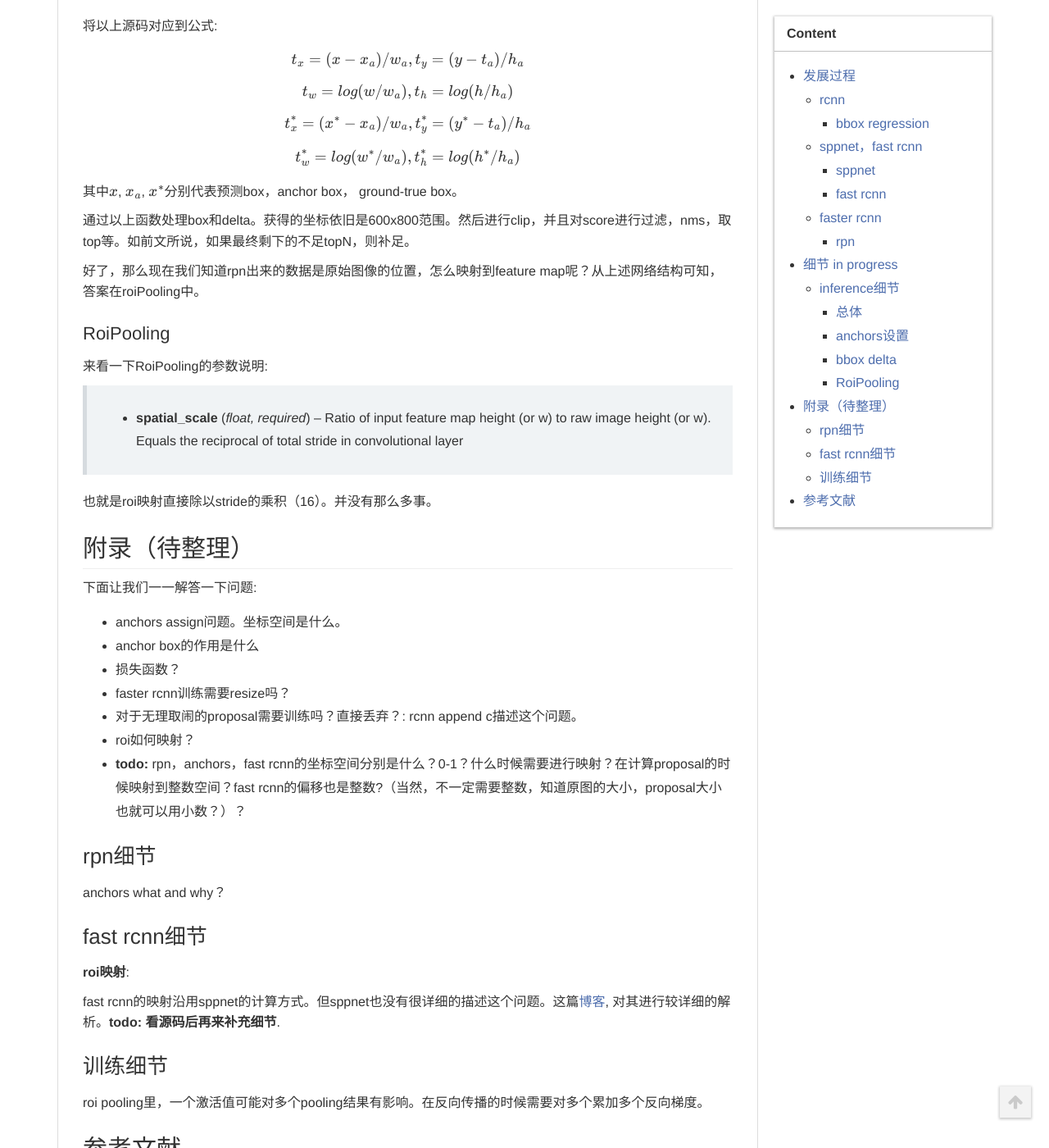
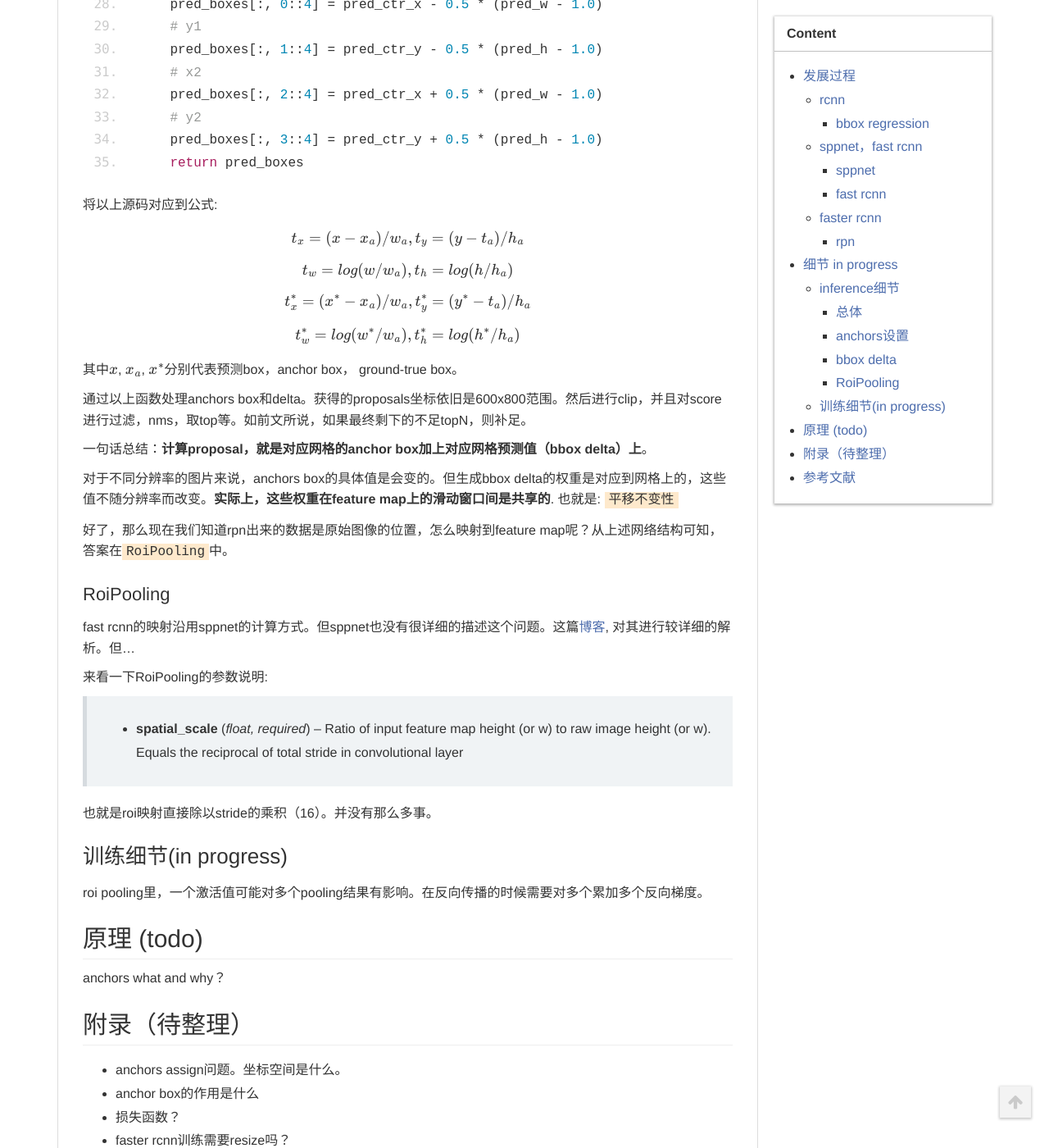
Before and after one commit to vsooda/vsooda.github.io, a Jekyll site: the page built from _posts/2018-02-22-faster-rcnn.markdown, in a window 1280 px wide and 1400 px high, scrolled down 11904 px. Shown: the whole window at 82% size. Built offline with Jekyll 4.4.1, drawn with Linux system fonts in a browser that asks for light colours; formulas are drawn with MathJax 3; some of the changed text lies outside the part shown.

Commit message:
faster rcnn

````diff
--- a/_posts/2018-02-22-faster-rcnn.markdown
+++ b/_posts/2018-02-22-faster-rcnn.markdown
@@ -126,7 +126,7 @@
 
 ![](http://vsooda.github.io/assets/faster_rcnn/dog_result.jpg)
 
-这张经典图片是600x800。后文均以**600x800**的测试图片为例。600x800的输入经过base卷积层之后，16x下采样，获得37x50的feature map。从这里可以看出faster rcnn在预测时，并没有进行resize。
+这张经典图片是600x800。后文均以**600x800**的测试图片为例。600x800的输入经过base卷积层之后，16x下采样，获得37x50的feature map。从这里可以看出faster rcnn在预测时，并没有进行resize。下一节我们再说明为什么可以用不固定大小的输入。
 
 #### 总体
 
@@ -225,7 +225,9 @@
 
 <img src="http://vsooda.github.io/assets/faster_rcnn/fast_rcnn.png" style="width:500px">
 
-现在剩下的所有细节都在`proposal`层了。怎么对rpn的输出进行处理，然后拿回来roi来到fast rcnn网络里面进行RoiPooling等后续操作呢？具体来说就是:
+现在我们可以知道为什么输入图像不需要resize。因为rpn都是卷积层，不需要固定维度的输入。而fast rcnn网络有roipooling可以变成固定大小。
+
+现在剩下的所有细节都在`proposal`层了。怎么对rpn的输出进行处理，然后拿回来roi来到fast rcnn网络里面进行等后续操作呢？具体来说就是:
 
 * anchors怎么设置的
 * bbox delta是怎么算的呢？
@@ -297,9 +299,18 @@
 784 576 784 576
 ```
 
-anchors大小变成变成1850x9x4。
+获得最终anchors:
 
-一句话总结:  **anchors box就是定义在feature map网格上的原图坐标的一些预定义框。计算proposal，就是对应网格的anchor box加上对应网格预测值（bbox delta）上**。
+```
+-84 -40 99 55
+-68 -40 115 55
+-52 -40 131 55
+...
+```
+
+anchors大小变成1850x9x4。
+
+一句话总结:  **anchors box就是定义在feature map网格上的原图坐标的一些预定义框。**
 
 
 #### bbox delta
@@ -339,7 +350,6 @@
     pred_boxes[:, 2::4] = pred_ctr_x + 0.5 * (pred_w - 1.0)
     # y2
     pred_boxes[:, 3::4] = pred_ctr_y + 0.5 * (pred_h - 1.0)
-
     return pred_boxes
 ```
 
@@ -355,11 +365,17 @@
 
 其中$x$, $x_a$, $x^*$分别代表预测box，anchor box， ground-true box。
 
-通过以上函数处理box和delta。获得的坐标依旧是600x800范围。然后进行clip，并且对score进行过滤，nms，取top等。如前文所说，如果最终剩下的不足topN，则补足。
+通过以上函数处理anchors box和delta。获得的proposals坐标依旧是600x800范围。然后进行clip，并且对score进行过滤，nms，取top等。如前文所说，如果最终剩下的不足topN，则补足。
 
-好了，那么现在我们知道rpn出来的数据是原始图像的位置，怎么映射到feature map呢？从上述网络结构可知，答案在roiPooling中。
+一句话总结：**计算proposal，就是对应网格的anchor box加上对应网格预测值（bbox delta）上**。
+
+对于不同分辨率的图片来说，anchors box的具体值是会变的。但生成bbox delta的权重是对应到网格上的，这些值不随分辨率而改变。**实际上，这些权重在feature map上的滑动窗口间是共享的**. 也就是: `平移不变性`
+
+好了，那么现在我们知道rpn出来的数据是原始图像的位置，怎么映射到feature map呢？从上述网络结构可知，答案在`RoiPooling`中。
 
 #### RoiPooling
+
+fast rcnn的映射沿用sppnet的计算方式。但sppnet也没有很详细的描述这个问题。这篇[博客](https://zhuanlan.zhihu.com/p/24780433), 对其进行较详细的解析。但...
 
 来看一下RoiPooling的参数说明:
 
@@ -367,11 +383,15 @@
 
 也就是roi映射直接除以stride的乘积（16）。并没有那么多事。
 
+### 训练细节(in progress)
 
+roi pooling里，一个激活值可能对多个pooling结果有影响。在反向传播的时候需要对多个累加多个反向梯度。
+
+## 原理 (todo)
+
+anchors what and why？
 
 ## 附录（待整理）
-
-下面让我们一一解答一下问题:
 
 * anchors assign问题。坐标空间是什么。
 * anchor box的作用是什么
@@ -382,24 +402,6 @@
 * **todo:** rpn，anchors，fast rcnn的坐标空间分别是什么？0-1？什么时候需要进行映射？在计算proposal的时候映射到整数空间？fast rcnn的偏移也是整数?（当然，不一定需要整数，知道原图的大小，proposal大小也就可以用小数？）？
 
 
-
-### rpn细节
-
-anchors what and why？
-
-### fast rcnn细节
-
-
-**roi映射**:
-
-fast rcnn的映射沿用sppnet的计算方式。但sppnet也没有很详细的描述这个问题。这篇[博客](https://zhuanlan.zhihu.com/p/24780433), 对其进行较详细的解析。**todo: 看源码后再来补充细节**.
-
-### 训练细节
-
-roi pooling里，一个激活值可能对多个pooling结果有影响。在反向传播的时候需要对多个累加多个反向梯度。
-
-
-
 ## 参考文献
 
 [^sppnet]: Kaiming He, Xiangyu Zhang, Shaoqing Ren, & Jian Sun. “Spatial Pyramid Pooling in Deep Convolutional Networks for Visual Recognition”. ECCV 2014.
````
